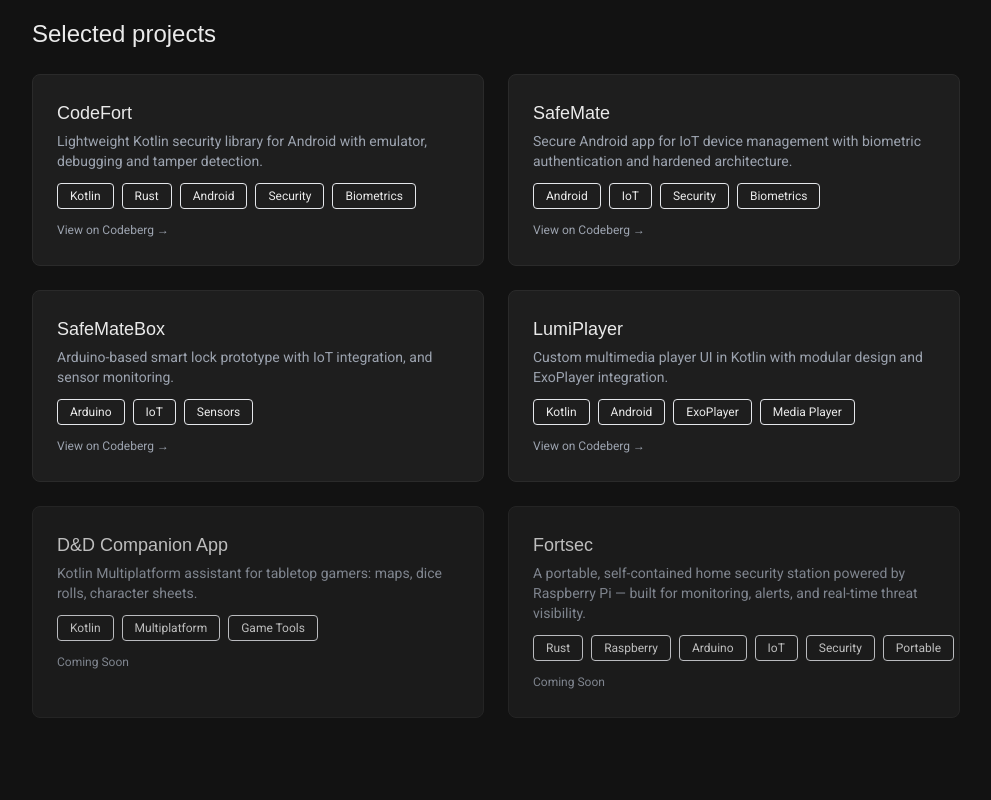
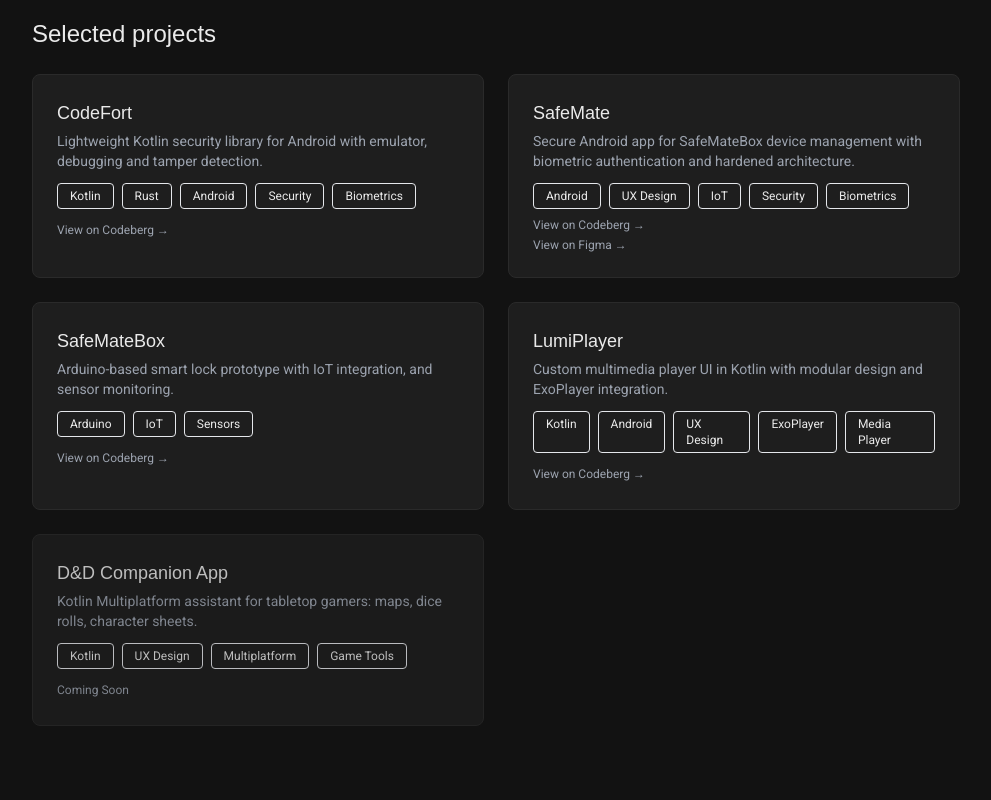
Before and after one commit to mamila-jx/mamila-jx.github.io, a plain HTML site: page index.html in a window 1280 px wide. Shown: the part 680-1480 px from the top of the page, without its empty margins (144-1135 px from the left). Drawn offline with nearby package versions, Linux system fonts and the light colour scheme; a web font is replaced by a local one.

Commit message:
refactor

```diff
--- a/index.html
+++ b/index.html
@@ -3,7 +3,7 @@
 <head>
     <meta charset="utf-8" >
   <meta name="author" content="Marco Milani" >
-  <meta name="description" content="Marco Milani — Android & IoT Developer. Secure apps and IoT prototypes. Resume, projects, and contact." >
+  <meta name="description" content="Marco Milani — Android Developer. Secure, scalable and user centered Mobile Solutions. Resume, projects, and contact." >
   <meta name="viewport" content="width=device-width, initial-scale=1" >
 
   <!-- SEO -->
@@ -11,8 +11,8 @@
   <meta name="robots" content="index, follow" >
 
   <!-- Open Graph for Social -->
-  <meta property="og:title" content="Marco Milani — Android & IoT Developer" >
-  <meta property="og:description" content="Building secure Android apps & IoT prototypes. Resume, projects, and contact." >
+  <meta property="og:title" content="Marco Milani — Android Developer" >
+  <meta property="og:description" content="Building secure, scalable and user centered Mobile Solutions. Resume, projects, and contact." >
   <meta property="og:image" content="https://mamila.codeberg.page/mamiladev/assets/images/preview.png" >
   <meta property="og:image:width" content="1200">
   <meta property="og:image:height" content="630">
@@ -20,7 +20,7 @@
   <meta property="og:type" content="website" >
   <meta property="og:url" content="https://mamila.codeberg.page/mamiladev/" >
 
-  <title>Marco Milani — Android & IoT Developer</title>
+  <title>Marco Milani — Android Developer</title>
   <link rel="icon" href="assets/favicon/favicon.ico" />
   <link rel="icon" type="image/png" sizes="32x32" href="assets/favicon/favicon-32x32.png" />
   <link rel="icon" type="image/png" sizes="16x16" href="assets/favicon/favicon-16x16.png" />
@@ -50,7 +50,7 @@
 
   <div class="flex flex-col">
     <h1 class="text-cyber-text font-heading text-xl lg:text-2xl">Marco Milani</h1>
-    <p class="text-cyber-muted text-sm lg:text-base">Android & IoT Developer</p>
+    <p class="text-cyber-muted text-sm lg:text-base">Android Developer</p>
     <a href="#" id="contact-link" data-c="bWFtaWxhLmluYm94QG91dGxvb2suY29t" class="email-trigger flex items-center gap-1 text-xs text-cyber-muted mt-1 hover:text-cyber-accentHover hover:underline transition duration-300">
   <svg class="w-3 h-3 text-current" fill="currentColor" viewBox="0 0 24 24">
     <path d="M12 12l-8-5h16l-8 5z"/>
@@ -114,10 +114,10 @@
     <!-- Left Text -->
     <div class="text-center lg:text-left opacity-0 -translate-y-2 animate-fade-in">
       <h2 class="font-heading text-4xl lg:text-5xl leading-tight mb-4 logo-gradient">
-        Building high-quality Android & IoT apps, hardened for the real world.
+        Building high-quality Android apps with user-centered experience.
       </h2>
       <p class="text-cyber-muted mb-6">
-        I deliver reliable, resilient systems while constantly exploring new technologies and refining my craft.
+        Focused on Android and UX, I craft dependable apps and continually explore new ways to enhance usability.
       </p>
       <div class="flex gap-4">
         <a href="assets/doc/resume_l_w.pdf" target="_blank" rel="noopener noreferrer" class="inline-block bg-cyber-accent text-cyber-bg px-4 py-2 rounded-md font-medium hover:bg-cyber-accentHover hover:shadow-glow transition">Resume</a>
@@ -170,14 +170,25 @@
 
     <article class="card p-6 rounded-lg hover:scale-105">
       <h4 class="font-heading text-lg mb-1">SafeMate</h4>
-      <p class="text-cyber-muted text-sm mb-3">Secure Android app for IoT device management with biometric authentication and hardened architecture.</p>
+      <p class="text-cyber-muted text-sm mb-3">Secure Android app for SafeMateBox device management with biometric authentication and hardened architecture.</p>
       <div class="flex gap-2 mb-2">
         <span class="px-3 py-1 border rounded text-xs">Android</span>
+        <span class="px-3 py-1 border rounded text-xs">UX Design</span>
         <span class="px-3 py-1 border rounded text-xs">IoT</span>
         <span class="px-3 py-1 border rounded text-xs">Security</span>
         <span class="px-3 py-1 border rounded text-xs">Biometrics</span>
       </div>
-      <a href="https://codeberg.org/mamila/SafeMate" target="_blank" class="text-cyber-muted hover:text-cyber-accentHover hover:shadow-glow transition text-xs">View on Codeberg →</a>
+
+      <div class="flex flex-col gap-1">
+        <a href="https://codeberg.org/mamila/SafeMate" target="_blank"
+          class="text-cyber-muted hover:text-cyber-accentHover hover:shadow-glow transition text-xs">
+          View on Codeberg →
+        </a>
+        <a href="https://www.figma.com/design/OD7wEIgkTE9OJG5jOvYnec/Untitled?node-id=0-1&t=6dCk5pzOKyeHRZyX-1" target="_blank"
+          class="text-cyber-muted hover:text-cyber-accentHover hover:shadow-glow transition text-xs">
+          View on Figma →
+        </a>
+      </div>
     </article>
 
     <article class="card p-6 rounded-lg hover:scale-105">
@@ -197,6 +208,7 @@
       <div class="flex gap-2 mb-2">
         <span class="px-3 py-1 border rounded text-xs">Kotlin</span>
         <span class="px-3 py-1 border rounded text-xs">Android</span>
+        <span class="px-3 py-1 border rounded text-xs">UX Design</span>
         <span class="px-3 py-1 border rounded text-xs">ExoPlayer</span>
         <span class="px-3 py-1 border rounded text-xs">Media Player</span>
       </div>
@@ -209,22 +221,9 @@
       <p class="text-cyber-muted text-sm mb-3">Kotlin Multiplatform assistant for tabletop gamers: maps, dice rolls, character sheets.</p>
       <div class="flex gap-2 mb-2">
         <span class="px-3 py-1 border rounded text-xs">Kotlin</span>
+        <span class="px-3 py-1 border rounded text-xs">UX Design</span>
         <span class="px-3 py-1 border rounded text-xs">Multiplatform</span>
         <span class="px-3 py-1 border rounded text-xs">Game Tools</span>
-      </div>
-      <span class="text-xs text-cyber-muted">Coming Soon</span>
-    </article>
-
-    <article class="card p-6 rounded-lg hover:scale-105 opacity-80">
-      <h4 class="font-heading text-lg mb-1">Fortsec</h4>
-      <p class="text-cyber-muted text-sm mb-3">A portable, self-contained home security station powered by Raspberry Pi — built for monitoring, alerts, and real-time threat visibility.</p>
-      <div class="flex gap-2 mb-2">
-        <span class="px-3 py-1 border rounded text-xs">Rust</span>
-        <span class="px-3 py-1 border rounded text-xs">Raspberry</span>
-        <span class="px-3 py-1 border rounded text-xs">Arduino</span>
-        <span class="px-3 py-1 border rounded text-xs">IoT</span>
-        <span class="px-3 py-1 border rounded text-xs">Security</span>
-        <span class="px-3 py-1 border rounded text-xs">Portable</span>
       </div>
       <span class="text-xs text-cyber-muted">Coming Soon</span>
     </article>
```
